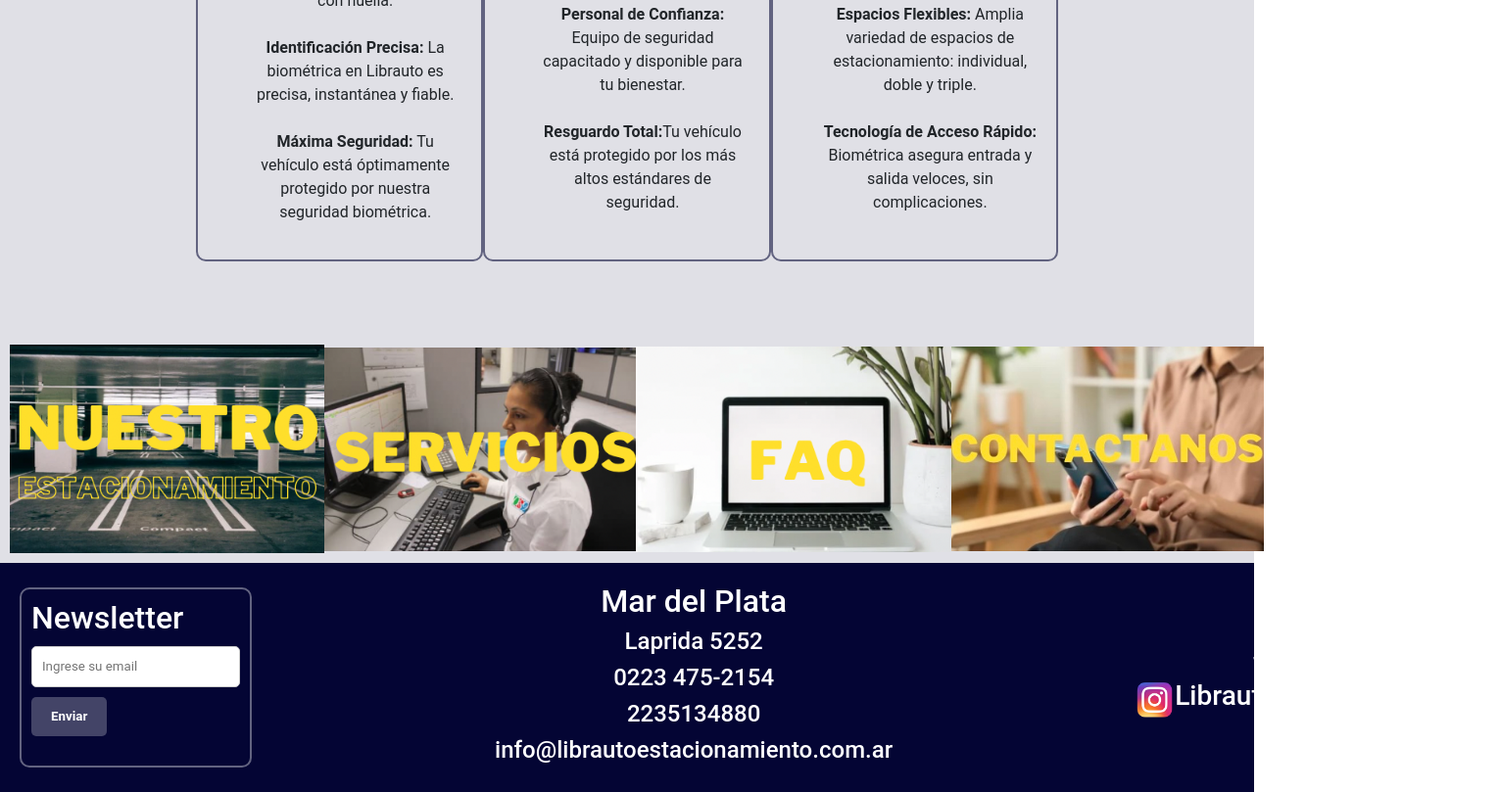
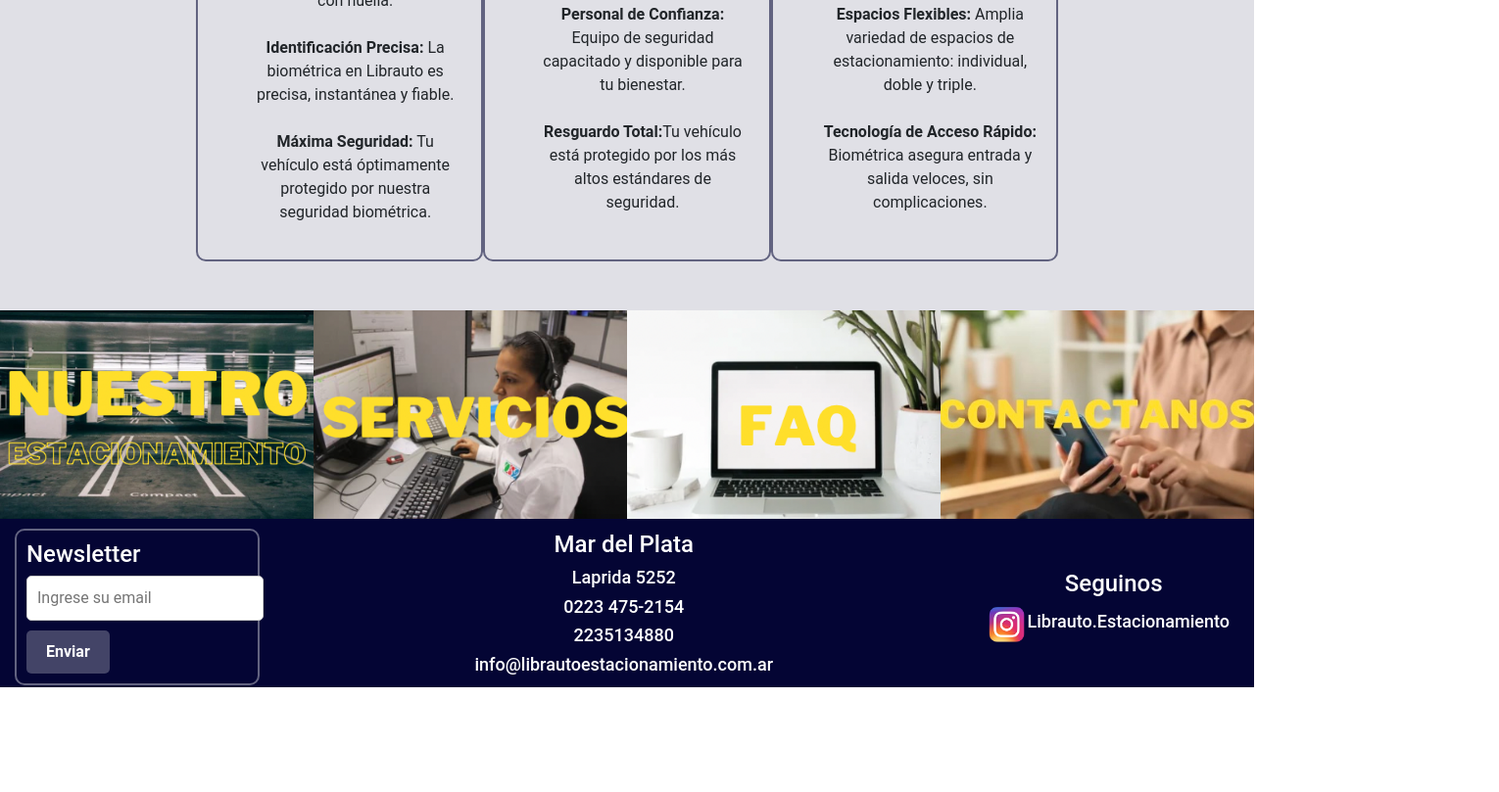
Before and after one commit to EnzoCecchetti/Librauto, a plain HTML site: page index.html in a window 1280 px wide. Shown: the part 946-1755 px from the top of the page at 98% size, 1530 px wide, since content can reach past the window. After the commit the page ends 1648 px from the top, so only its background shows below. Drawn offline with nearby package versions, Linux system fonts and the light colour scheme.

Commit message:
Se reorganizo header  , se cambio de posicion el contacto de whatsapp y el logo principal. Se estilizo tamaño fuente footer

```diff
--- a/index.html
+++ b/index.html
@@ -14,13 +14,13 @@
         <!-- Menu navegable-->
         <nav class="navbar navbar-dark navbar-custom fixed-top">
             <div class="container-fluid">
-                <a class="navbar-brand" href="#"><img src="./imagenes/Logo principal.png" alt="Logo de Estacionamiento" class="logoprincipal"></a>
                 <div class="d-flex align-items-center">
                     <a href="https://api.whatsapp.com/send?phone=+5492235134880&text=¡Hola! Estoy interesado en el servicio." target="_blank">
                         <img src="./imagenes/whatsapp-logo-whatsapp-icon-whatsapp-transparent-free-png.webp" alt="Logo de WhatsApp" class="logowhatsapp">
                     </a>
                     <a href="https://api.whatsapp.com/send?phone=+5492235134880&text=¡Hola! Estoy interesado en el servicio." target="_blank" class="telefono">2235134880</a>
                 </div>
+                <a class="navbar-brand" href="#"><img src="./imagenes/Logo principal.png" alt="Logo de Estacionamiento" class="logoprincipal"></a>
                 <button class="navbar-toggler" type="button" data-bs-toggle="offcanvas" data-bs-target="#offcanvasDarkNavbar" aria-controls="offcanvasDarkNavbar" aria-label="Toggle navigation">
                     <span class="navbar-toggler-icon"></span>
                 </button>
@@ -50,22 +50,7 @@
               </div>
             </div>
           </nav>
-        <!-- <nav>
-            <ul class="menu">
-                <li><a href="#">Inicio</a></li>
-                <li><a href="./pages/Espacios.html">Espacios</a></li>
-                <li><a href="./pages/Servicios.html">Servicios</a></li>
-                <li><a href="./pages/FAQ.html">FAQ</a></li>
-                <li><a href="./pages/Contacto.html">Contacto</a></li>
-            </ul>
-        </nav>-->
-        <!-- Contacto directo al WhatsApp-->
-        <!--<div class="contacto-container">
-            <a href="https://api.whatsapp.com/send?phone=+5492235134880&text=¡Hola! Estoy interesado en el servicio." target="_blank">
-                <img src="./imagenes/whatsapp-logo-whatsapp-icon-whatsapp-transparent-free-png.webp" alt="Logo de WhatsApp" class="logowhatsapp"></a>
-            <a href="https://api.whatsapp.com/send?phone=+5492235134880&text=¡Hola! Estoy interesado en el servicio." target="_blank" class="telefono">2235134880</a>
-        </div>-->
-    </header>
+        </header>
     <main class="main">
         <!-- Titulo principal-->
         <img src="imagenes/Estacionamiento.jpg" alt="Imagen del Estacionamiento" class="imagen-principal">
--- a/styles/styles.css
+++ b/styles/styles.css
@@ -1,40 +1,44 @@
 @import url(../assets/fonts/Roboto-Regular.ttf);
 
-* {padding: 0;
+* {
+  padding: 0;
   margin: 0;
-box-sizing: border-box;}
+  box-sizing: border-box;
+}
+
+/* Fuente común */
+body {
+  font-family: 'Roboto', sans-serif;
+}
 
 /* Header y elementos del mismo */
+.navbar-custom, .offcanvas-title ul.navbar-nav li.nav-item a.nav-link,
+.offcanvas-body, .offcanvas-header {
+  background-color: #040534;
+}
+
 .navbar-custom {
   padding: 10px 20px;
-    background-color: #040534;}
-
-.navbar, .offcanvas-title ul.navbar-nav li.nav-item a.nav-link{
-    font-family: 'Roboto', sans-serif
 }
 
-.offcanvas-body, .offcanvas-header {
-    background-color: #040534;
+.navbar-toggler {
+  border: 1px solid #040534;
+  border-radius: 2px;
 }
 
 .offcanvas-body ul.navbar-nav {
     text-align: center;
 }
 
-.navbar-toggler {
-    border: 1px sol #040534;
-    border-radius: 2px;
-}
-
 .logoprincipal {
   height: auto;
-    margin-left: 25px;
-    width: 175px}
+  width: 175px;
+}
 
 .menu {
   list-style: none;
   padding: 10px 20px;
-    font-family: 'Roboto', sans-serif;}
+}
 
 .menu li {
   display: inline;
@@ -44,27 +48,29 @@ box-sizing: border-box;}
 .logowhatsapp {
   width: 40px;
   height: 40px;
-    margin-right: 10px;}
+  margin-right: 10px;
+}
 
 .telefono {
   text-decoration: none;
   color: #ffffff;
-    font-family: 'Roboto', sans-serif;}
+}
 
-/*Main index*/
-
+/* Main index */
 .main {
-    font-family: 'Roboto', sans-serif;
   background-color: #E0E0E6;
+  text-align: center;
 }
 
 .imagen-principal {
   width: 100%;
-    max-height: 50vh}
+  max-height: 50vh;
+  object-fit: cover;
+}
 
 .titulo {
-    text-align: center;
-    padding-top: 25px;}
+  padding-top: 25px;
+}
 
 .main article {
   border: 2px solid #626380;
@@ -72,7 +78,8 @@ box-sizing: border-box;}
   padding: 20px;
   flex: 1;
   max-width: 300px;
-    text-align: center;}
+  text-align: center;
+}
 
 .articulos-content {
   display: flex;
@@ -83,39 +90,40 @@ box-sizing: border-box;}
 .main article img {
   max-width: 100px;
   display: block;
-    margin: 0 auto 10px;}
-
+  margin: 0 auto 10px;
+}
 
 .main article h2 {
   font-size: 1.5rem;
-    margin: 0 0 10px;}
-
+  margin: 0 0 10px;
+}
 
 .main article p {
-    margin: 0;}
+  margin: 0;
+}
 
 .articulos-content ul {
   list-style: none;
 }
 
+/* Enlaces */
 .links {
   display: flex;
-    justify-content: space-around;
-    align-items: center;
-    margin-top: 25px;
+  width: 100%;
+}
 
+.links a {
+  flex: 1;
 }
 
 .links img {
-    max-width: 100%;
-    height: auto;
-    margin: 10px
+  width: 100%;
+  height: 100%;
+  object-fit: cover;
 }
 
 /* Main espacios */
-
 .main-espacios {
-    font-family: 'Roboto', sans-serif;
   background-color: #E0E0E6;
   padding-bottom: 10px;
 }
@@ -127,7 +135,8 @@ box-sizing: border-box;}
 
 .main-espacios h1 {
   text-align: center;
-    font-size: 35px;}
+  font-size: 35px;
+}
 
 #carouselExampleIndicators {
   max-width: 800px;
@@ -154,7 +163,8 @@ box-sizing: border-box;}
   margin: 10px auto 0;
   text-align: center;
   width: max-content;
-    border: none;}
+  border: none;
+}
 
 .custom-button:hover {
   background-color: #23244D;
@@ -162,9 +172,7 @@ box-sizing: border-box;}
 }
 
 /* Servicios */
-
 .main-servicios {
-    font-family: 'Roboto', sans-serif;
   background-color: #E0E0E6;
   padding-bottom: 20px;
 }
@@ -179,17 +187,19 @@ box-sizing: border-box;}
   padding: 20px;
   flex: 1;
   max-width: 300px;
-    text-align: center;}
+  text-align: center;
+}
 
 .grid-container {
   display: grid;
-    grid-template-columns:repeat(3, 1fr);
+  grid-template-columns: repeat(3, 1fr);
   grid-template-rows: repeat(2, auto);
   gap: 20px;
   justify-content: center;
   align-items: center;
   text-align: center;
 }
+
 .grid-container.services {
   margin-left: 200px;
 }
@@ -197,16 +207,15 @@ box-sizing: border-box;}
 .services article img {
   max-width: 100px;
   display: block;
-    margin: 0 auto 10px;}
+  margin: 0 auto 10px;
+}
 
-.services article ul {
+services article ul {
   list-style: none;
 }
 
 /* FAQ */
-
 .main-faq {
-    font-family: 'Roboto', sans-serif;
   background-color: #E0E0E6;
   padding: 60px;
 }
@@ -231,10 +240,7 @@ dt {
 }
 
 /* Contacto */
-
-/* Estilos generales para el formulario */
 .main-contact {
-    font-family: 'Roboto', sans-serif;
   background-color: #E0E0E6;
   display: flex;
   flex-direction: row;
@@ -244,7 +250,6 @@ dt {
   padding: 20px;
 }
 
-/* Estilos para el formulario */
 .main-contact form {
   background-color: #ffffff;
   padding: 20px;
@@ -283,7 +288,6 @@ input[type="reset"]:hover {
   background-color: #23244D;
 }
 
-/* Estilos para el mapa */
 iframe {
   width: 100%;
   height: 450px;
@@ -292,13 +296,18 @@ iframe {
 }
 
 /* Footer */
+.footer {
+  background-color: #040534;
+  padding: 10px 15px 2px 15px;
+  color: #fff;
+  }
 
-footer {
-    background-color: #040534;
-    padding: 20px;
-    color: #fff;
-    font-family: 'Roboto', sans-serif;
-    font-size: smaller;
+footer section article h4, h3 {
+  font-size:large;
+}
+
+footer section article h2 {
+  font-size: 1.5rem
 }
 
 footer section {
@@ -307,20 +316,19 @@ footer section {
   align-items: center;
 }
 
-.contacto,.redes-sociales {
-    flex: 1;
+.contacto, .redes-sociales {
   text-align: center;
-    margin-left: 20%;
+  margin-left: 15px;
  }
 
 .redes-sociales h2 {
-    text-align:center;
+  text-align: center;
 }
 
 .redes-content {
   display: flex;
   align-items: center;
-    justify-content: center
+  justify-content: center;
 }
 
 .redes-content h3 {
@@ -329,30 +337,22 @@ footer section {
 
 .redes-content img {
   height: 40px;
-    width: 40px
+  width: 40px;
+}
+
+.instagramuser {
+    text-decoration: none;
+    color: #ffffff;
 }
 
 .newsletter {
   border: 2px solid #626380;
   border-radius: 10px;
   padding: 10px;
-    flex: 1;
   max-width: 250px;
-    text-align: left;
+  text-align: left
 }
 
-.newsletter h2 {
+.newsletter-form input[type="email"] {
   margin-bottom: 10px;
 }
-
-.newsletter-form {
-    margin-bottom: 20px;
-}
-
-.boton-enviar-newslleter {
-    margin-top: 10px;
-}
-.instagramuser {
-    text-decoration: none;
-    color: #ffffff
-}
```
Also changed, not shown: pages/Contacto.html (+1 -1 lines), pages/Espacios.html (+1 -1 lines), pages/FAQ.html (+1 -1 lines), pages/Servicios.html (+1 -1 lines), imagenes/Estacionamiento.jpg. Lines whose indentation alone changed are shown as unchanged.
